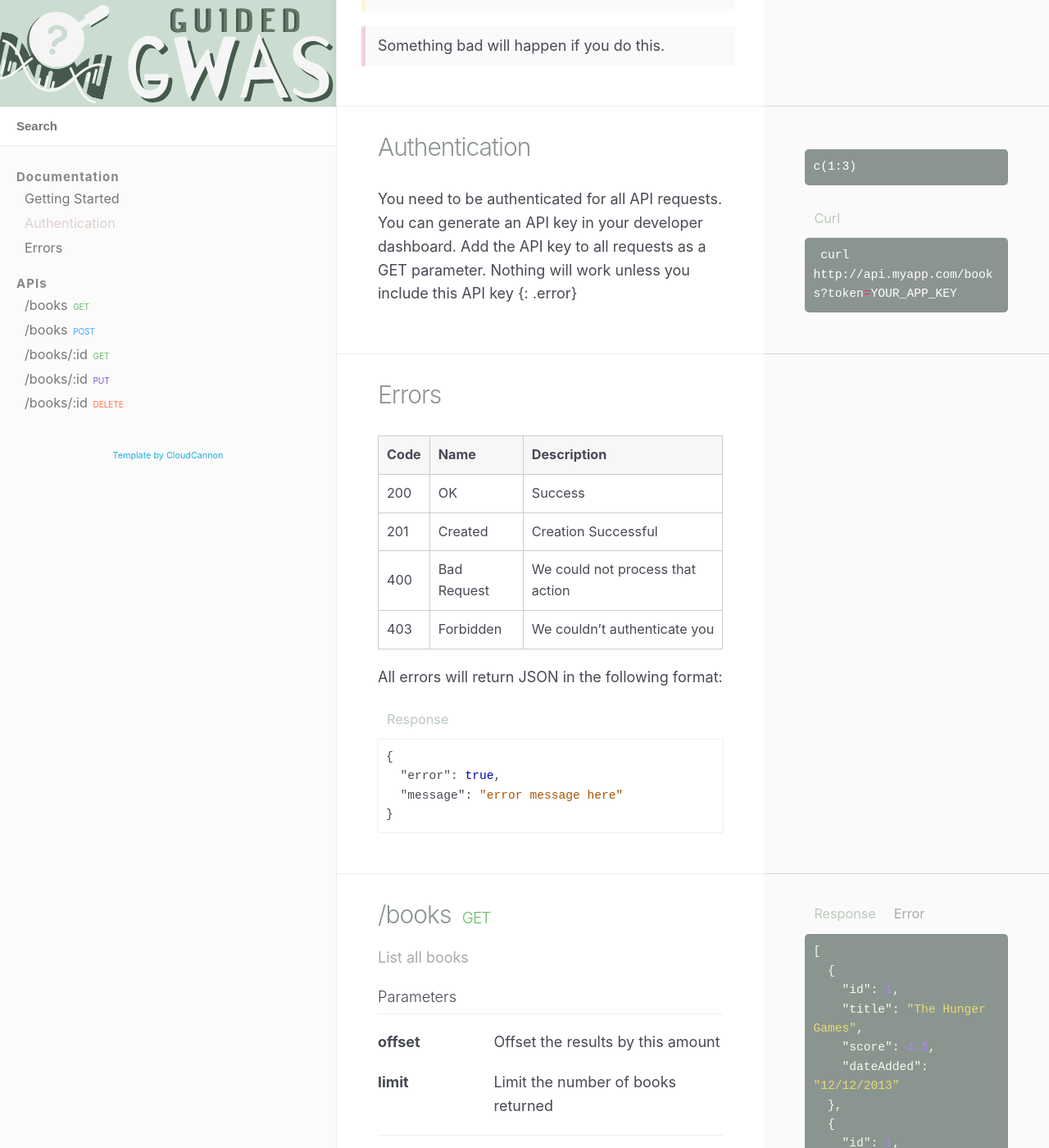
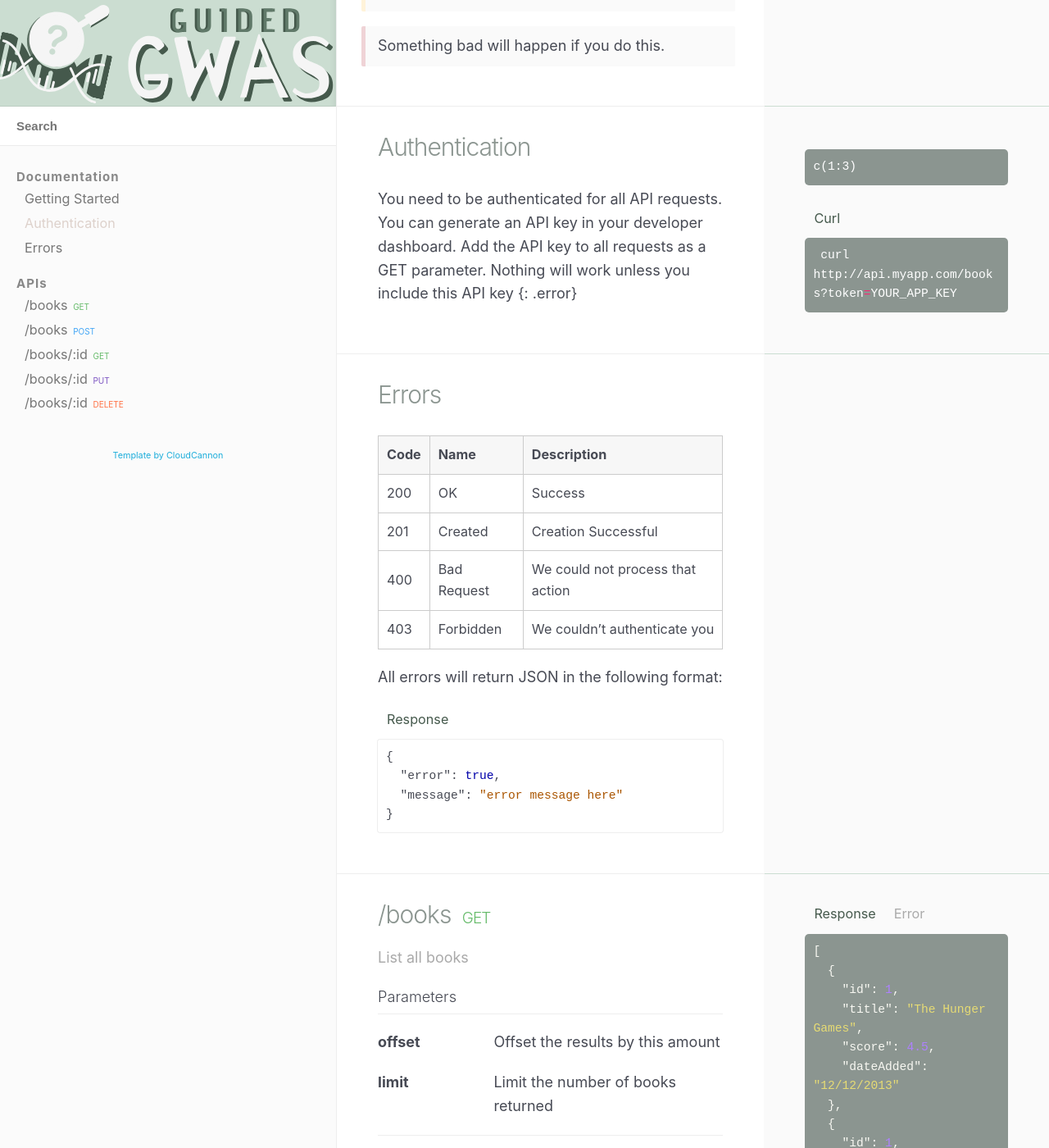
Before and after one commit to bucknor2/gg, a Jekyll site: the page built from index.html, in a window 1280 px wide and 1400 px high, scrolled down 465 px. Shown: the whole window at 82% size. Built offline with Jekyll 4.4.1, drawn with Linux system fonts in a browser that asks for light colours; nearby versions of some CDN libraries.

Commit message:
Update _main.scss

```diff
--- a/_sass/_main.scss
+++ b/_sass/_main.scss
@@ -406,7 +406,7 @@
 }
 
 .code-viewer a.active, .code-viewer a.active:hover, .right-code .code-viewer a.active:hover {
-	color: #bbc9bc;
+	color: #45594c;
 }
 
 
```
